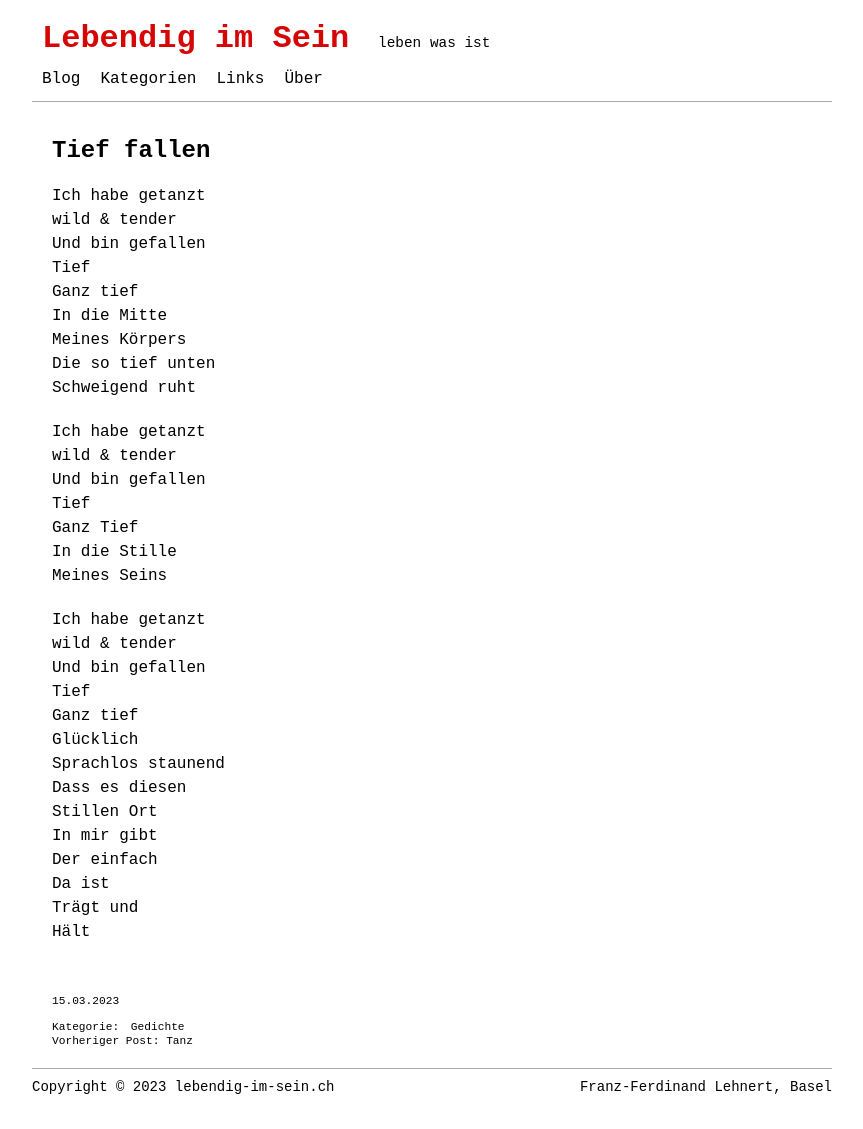
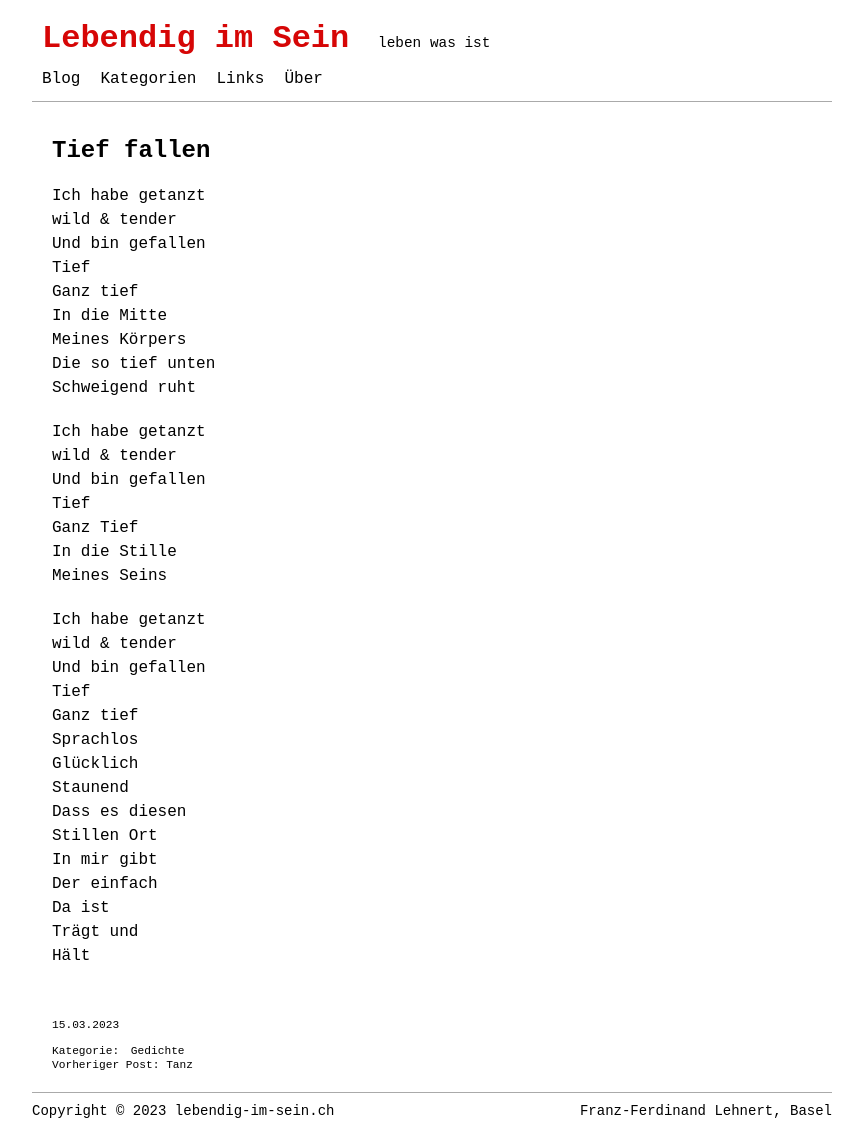
Before and after one commit to lebendigimsein/webpage, a Jekyll site: the page built from _posts/2023-03-15-tief-fallen.markdown, in a window 1280 px wide. Shown: the whole page, without its empty margins (208-1071 px from the left). Built offline with Jekyll 4.4.1, drawn with Linux system fonts in a browser that asks for light colours; before the commit the page ends 1105 px from its top, so only the background shows below that.

```diff
--- a/_posts/2023-03-15-tief-fallen.markdown
+++ b/_posts/2023-03-15-tief-fallen.markdown
@@ -30,8 +30,9 @@ wild & tender
 Und bin gefallen
 Tief
 Ganz tief
+Sprachlos
 Glücklich
-Sprachlos staunend
+Staunend
 Dass es diesen
 Stillen Ort
 In mir gibt
```
